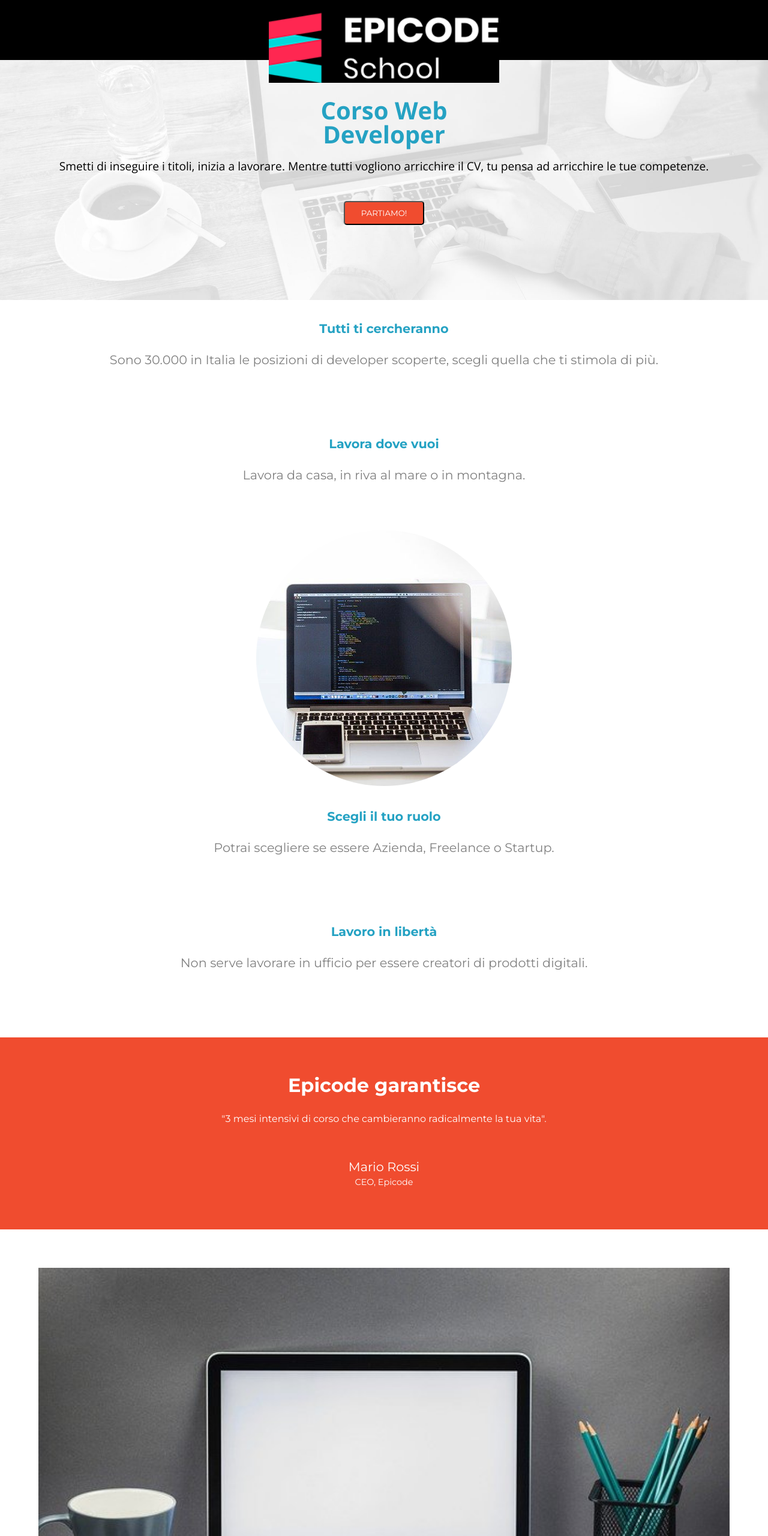
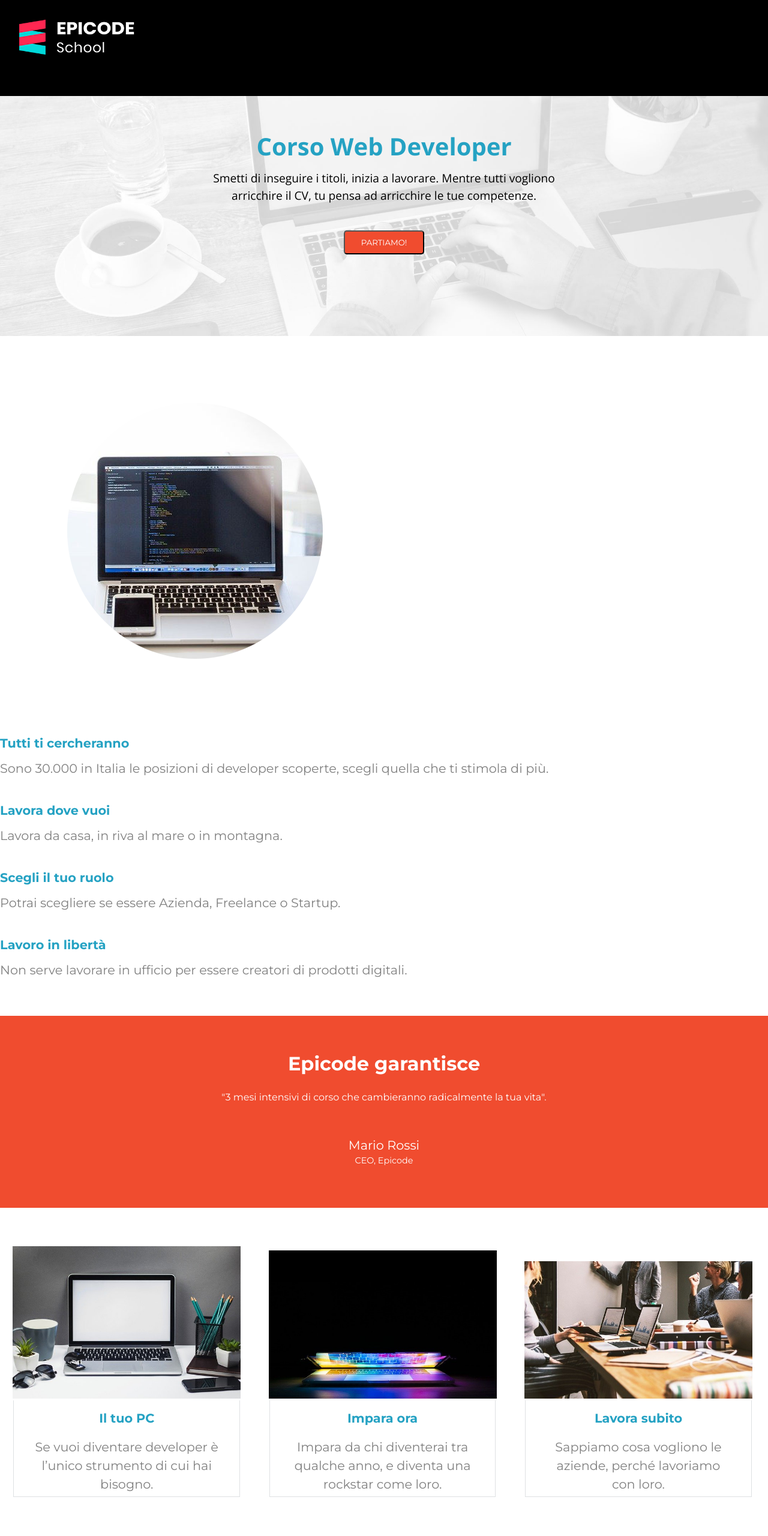
Before and after one commit to SarahGua/ESERC.-SETT.-U1W1, a plain HTML site: page LAPTOP/index.html in a window 1280 px wide. Shown: the top 2560 px of the page at 60% size. Drawn offline with nearby package versions, Linux system fonts and the light colour scheme.

Commit message:
aggiunta laptop

```diff
--- a/LAPTOP/assets/style.css
+++ b/LAPTOP/assets/style.css
@@ -5,13 +5,12 @@
 
 #logo{
     background-color: black;
-    height: 100px;
-    text-align: center;
+    height: 10em;
 }
 
 #logo-img{
-    width: 30%;
-    padding-top: 20px;
+    padding: 2em;
+    width: 15%;
 }
 
 #head{
@@ -37,6 +36,7 @@ h1 + p {
     font-size: 1.2em;
     line-height: 1.5;
     padding: 1em 3em;
+    margin: 0em 15em
 }
 
 button{
@@ -54,21 +54,22 @@ button{
 
 h2{
    color: #25a2c3;
-   line-height: 1.5;
+   line-height: 2.5;
    font-size: 1.3em;
    font-weight: 700;
 }
 
+#sezione{
+    display: inline-block;
+}
+
 .sezione{
-    text-align: center;
-    height: 10em;
+    height: 7em;
     font-family: 'Montserrat', sans-serif;
-    padding-top: 2em;
 }
 
 .parag{
     font-size: 1.3em;
-    padding: 1em 2em;
     line-height: 1.5;
     color: grey;
 }
@@ -78,7 +79,8 @@ h2{
 }
 
 #img-computer{
-    text-align: center;
+    display: inline-block;
+    padding: 7em;
 }
 
 #testimonianza{
@@ -121,7 +123,8 @@ h3 + p{
 
 .container-correlati{
     text-align: center;
-
+    display: inline-block;
+    width: 33%;
 }
 
 .img-correlati{
@@ -134,6 +137,8 @@ h3 + p{
     border: solid 1px #dee1e3;
     border-top: white;
     margin: 0 1.4em;
+    height: 10em;
+    padding: 0 2em
 }
 
 h4{
@@ -164,12 +169,14 @@ h5{
     font-size: 1.3em;
     font-family: 'Montserrat', sans-serif;
     color: white;
-    font-size: 2.3em;
+    font-size: 3em;
     padding-top: 1.5em;
 }
 
 .par-foot{
     color: #c8e7f0;
+    text-align: start;
+    padding-left: 25%;;
 }
 
 #numero{
@@ -180,7 +187,7 @@ h5{
 }
 
 #site{
-    font-size: 1.4em;
+    font-size: 1.2em;
     line-height: 1.5em;
 }
 
@@ -194,4 +201,12 @@ hr{
 
 #footest{
     font-size: 1.1em;
+    margin-top: 3em;
+    margin-bottom: 3em;
 }
+
+#last{
+    width: 30%;
+    padding-left: 35%;
+    padding-right: 35%;
+}
--- a/LAPTOP/index.html
+++ b/LAPTOP/index.html
@@ -22,8 +22,7 @@
       </div>
       <!-- head -->
       <div id="head">
-        <h1 id="prima-linea">Corso Web</h1>
-        <h1>Developer</h1>
+        <h1 id="prima-linea">Corso Web Developer</h1>
         <p>
           Smetti di inseguire i titoli, inizia a lavorare. Mentre tutti vogliono
           arricchire il CV, tu pensa ad arricchire le tue competenze.
@@ -33,6 +32,10 @@
     </header>
     <main>
       <!-- parte centrale -->
+      <div id="img-computer">
+        <img src="assets/notebook.jpg" alt="immagine computer" id="computer" />
+      </div>
+      <div id="sezione">
         <div class="sezione">
           <h2>Tutti ti cercheranno</h2>
           <p class="parag">
@@ -44,10 +47,6 @@
           <h2>Lavora dove vuoi</h2>
           <p class="parag">Lavora da casa, in riva al mare o in montagna.</p>
         </div>
-      <div id="img-computer">
-        <img src="assets/notebook.jpg" alt="immagine computer" id="computer" />
-      </div>
-
         <div class="sezione">
           <h2>Scegli il tuo ruolo</h2>
           <p class="parag">
@@ -61,6 +60,8 @@
             digitali.
           </p>
         </div>
+      </div>
+
       <div id="testimonianza">
         <h3>Epicode garantisce</h3>
         <p>
@@ -74,12 +75,14 @@
     </main>
     <aside>
       <!-- 3 correlati -->
+      <div id="top-container-correlati">
         <div class="container-correlati">
           <img src="assets/foto1.jpg" alt="il tuo PC" class="img-correlati" />
           <div class="text-correlati">
             <h4>Il tuo PC</h4>
             <p>
-            Se vuoi diventare developer è l’unico strumento di cui hai bisogno.
+              Se vuoi diventare developer è l’unico strumento di cui hai
+              bisogno.
             </p>
           </div>
         </div>
@@ -100,10 +103,12 @@
             <p>Sappiamo cosa vogliono le aziende, perché lavoriamo con loro.</p>
           </div>
         </div>
+      </div>
     </aside>
     <footer>
       <!-- contatti -->
       <div id="foot">
+        <div id="last">
           <h5>Contattaci</h5>
           <p class="par-foot" id="numero">
             <i class="fas fa-phone-square-alt"></i>&lpar;+39&rpar; 11223456
@@ -124,6 +129,7 @@
             >
           </p>
         </div>
+      </div>
     </footer>
   </body>
 </html>
```
Lines whose indentation alone changed are shown as unchanged.
